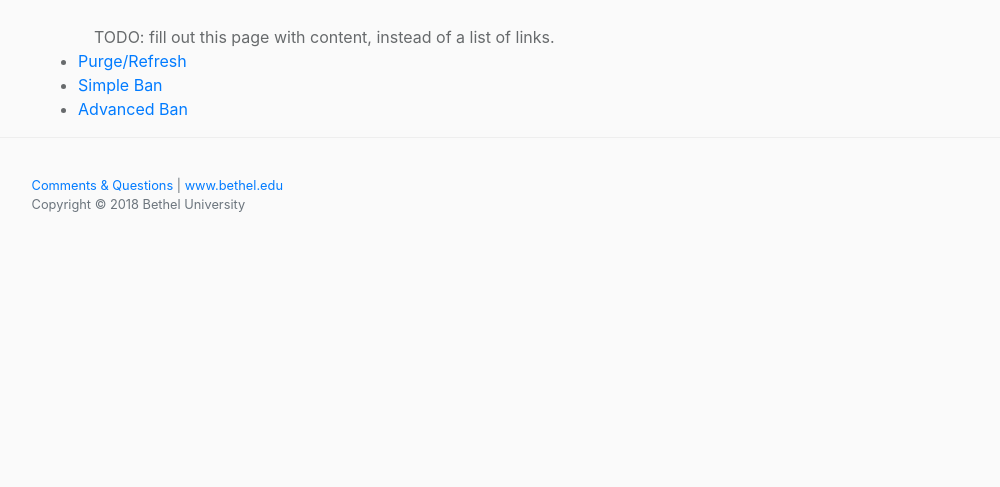
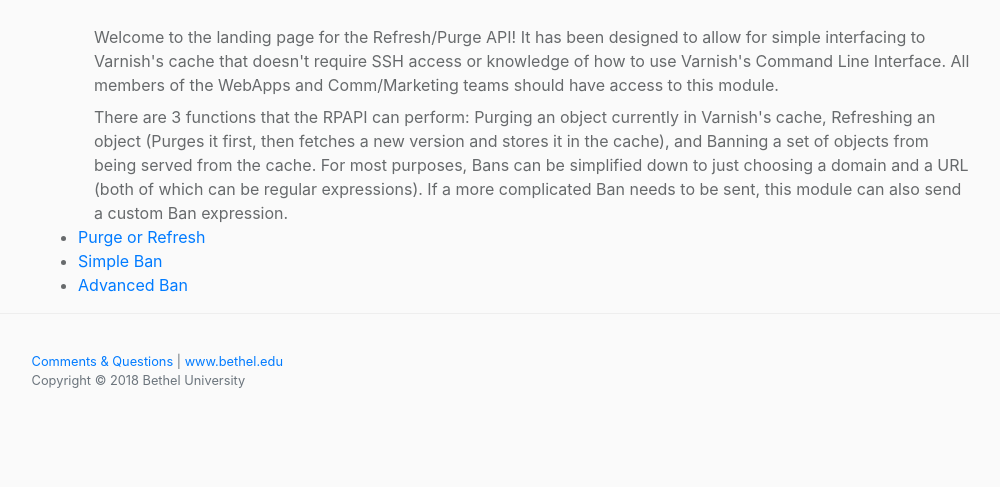
Before and after one commit to betheluniversity/cache-clear, a Python web app: template app/templates/rpapi.html in a window 1280 px wide. Shown: the part 115-602 px from the top of the page, without its empty margins (134-1134 px from the left). Run offline with Jinja, Linux system fonts and the light colour scheme; the template is opened without the code that fills it, so the values that code supplies are empty; some libraries are stand-ins or nearby versions.

Commit message:
Fleshed out templates with some actual content

```diff
--- a/app/static/css/custom.css
+++ b/app/static/css/custom.css
@@ -91,6 +91,9 @@ input:not([type='radio']) {
 form {
     margin: 1em 3em .5em 2.5em;
     padding: .75em;
+    border-style: solid;
+    border-width: 1px;
+    border-color: black;
 }
 
 input[type=submit] {
--- a/app/templates/rpapi.html
+++ b/app/templates/rpapi.html
@@ -5,11 +5,21 @@
 {% block main_content %}
     <div>
         <p class="page-info">
-            TODO: fill out this page with content, instead of a list of links.
+            Welcome to the landing page for the Refresh/Purge API! It has been designed to allow for simple
+            interfacing to Varnish's cache that doesn't require SSH access or knowledge of how to use Varnish's
+            Command Line Interface. All members of the WebApps and Comm/Marketing teams should have access to
+            this module.
+        </p>
+        <p class="page-info">
+            There are 3 functions that the RPAPI can perform: Purging an object currently in Varnish's cache,
+            Refreshing an object (Purges it first, then fetches a new version and stores it in the cache), and
+            Banning a set of objects from being served from the cache. For most purposes, Bans can be simplified
+            down to just choosing a domain and a URL (both of which can be regular expressions). If a more
+            complicated Ban needs to be sent, this module can also send a custom Ban expression.
         </p>
         <ul>
             <li>
-                <a href="{{ url_for('RefreshPurgeView:purge_refresh_form') }}">Purge/Refresh</a>
+                <a href="{{ url_for('RefreshPurgeView:purge_refresh_form') }}">Purge or Refresh</a>
             </li>
             <li>
                 <a href="{{ url_for('RefreshPurgeView:simple_ban_form') }}">Simple Ban</a>
```
Also changed, not shown: app/forms/rpapi.py (+5 -2 lines), app/templates/forms/advanced_ban.html (+12 -1 lines), app/templates/forms/purge_refresh.html (+12 -1 lines), app/templates/forms/simple_ban.html (+19 -1 lines).
